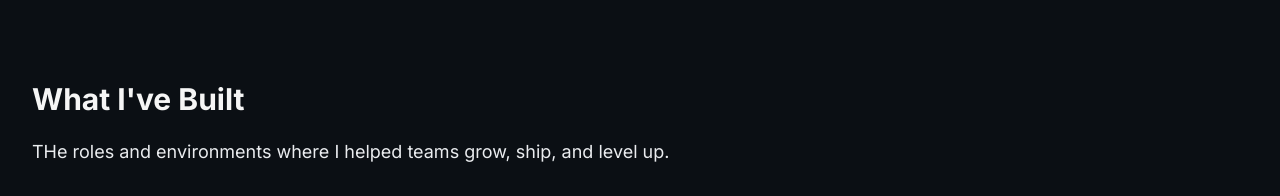
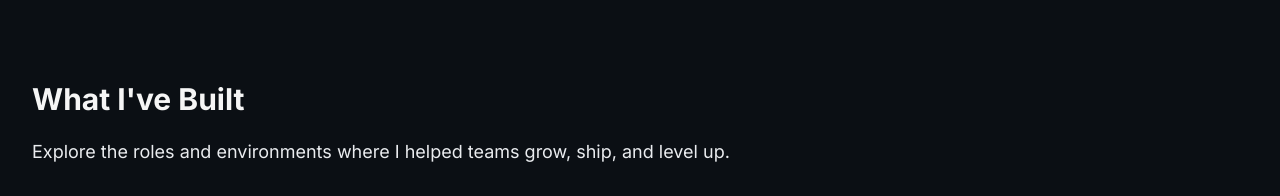
Before and after one commit to varunrajan/portfolio, a Next.js app: page / in a window 1280 px wide. Shown: the part 1000-1196 px from the top of the page. Built offline with nearby package versions, Linux system fonts and the light colour scheme.

Commit message:
Fix typo

```diff
--- a/src/app/page.tsx
+++ b/src/app/page.tsx
@@ -125,7 +125,7 @@ export default function Home() {
         <div className="mb-xl">
           <h2 className="text-3xl font-bold text-text-heading mb-md">What I've Built</h2>
           <p className="text-lg text-text-body">
-            THe roles and environments where I helped teams grow, ship, and level up.
+            Explore the roles and environments where I helped teams grow, ship, and level up.
           </p>
         </div>
         <Timeline entries={timelineEntries} caseStudies={caseStudies} />
```
